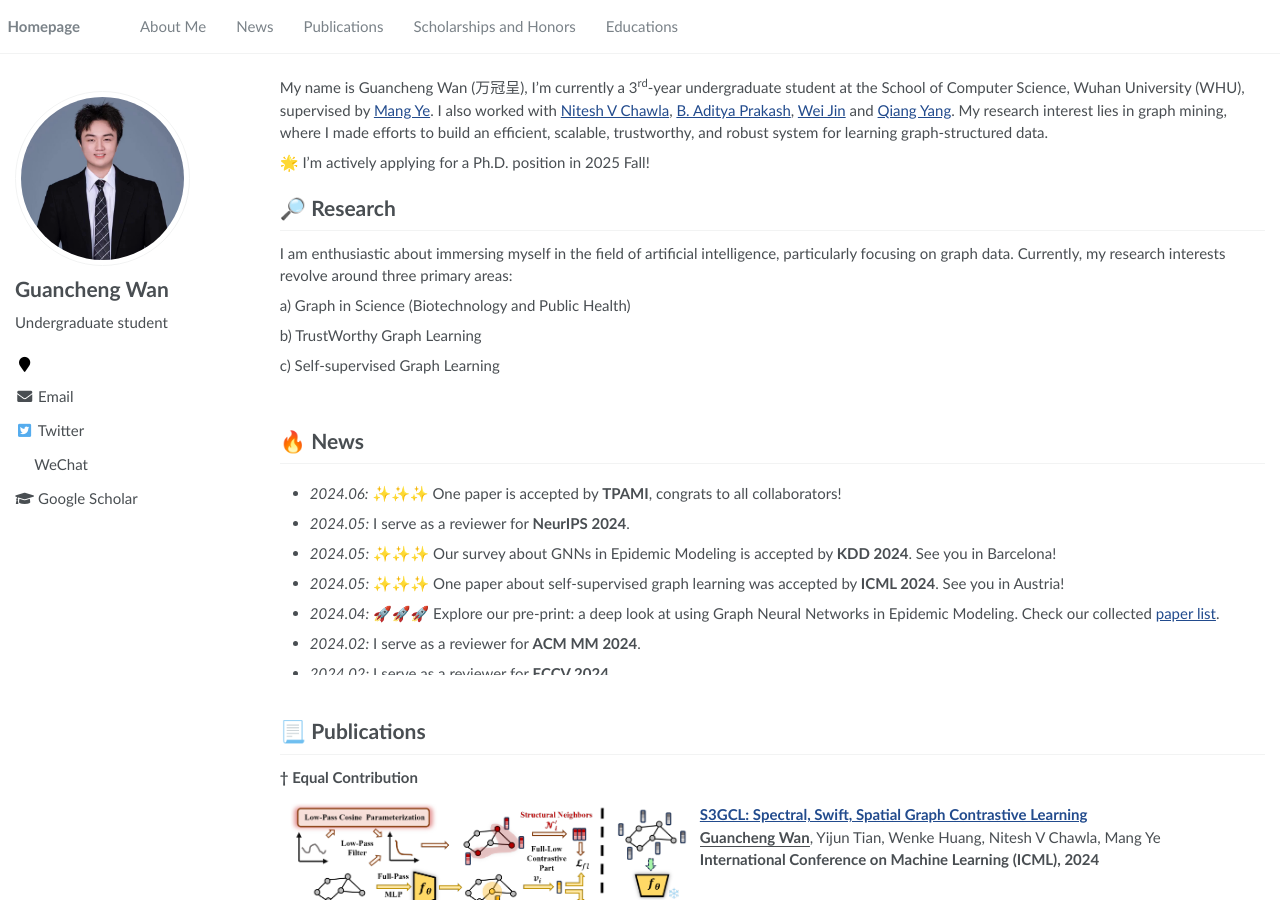
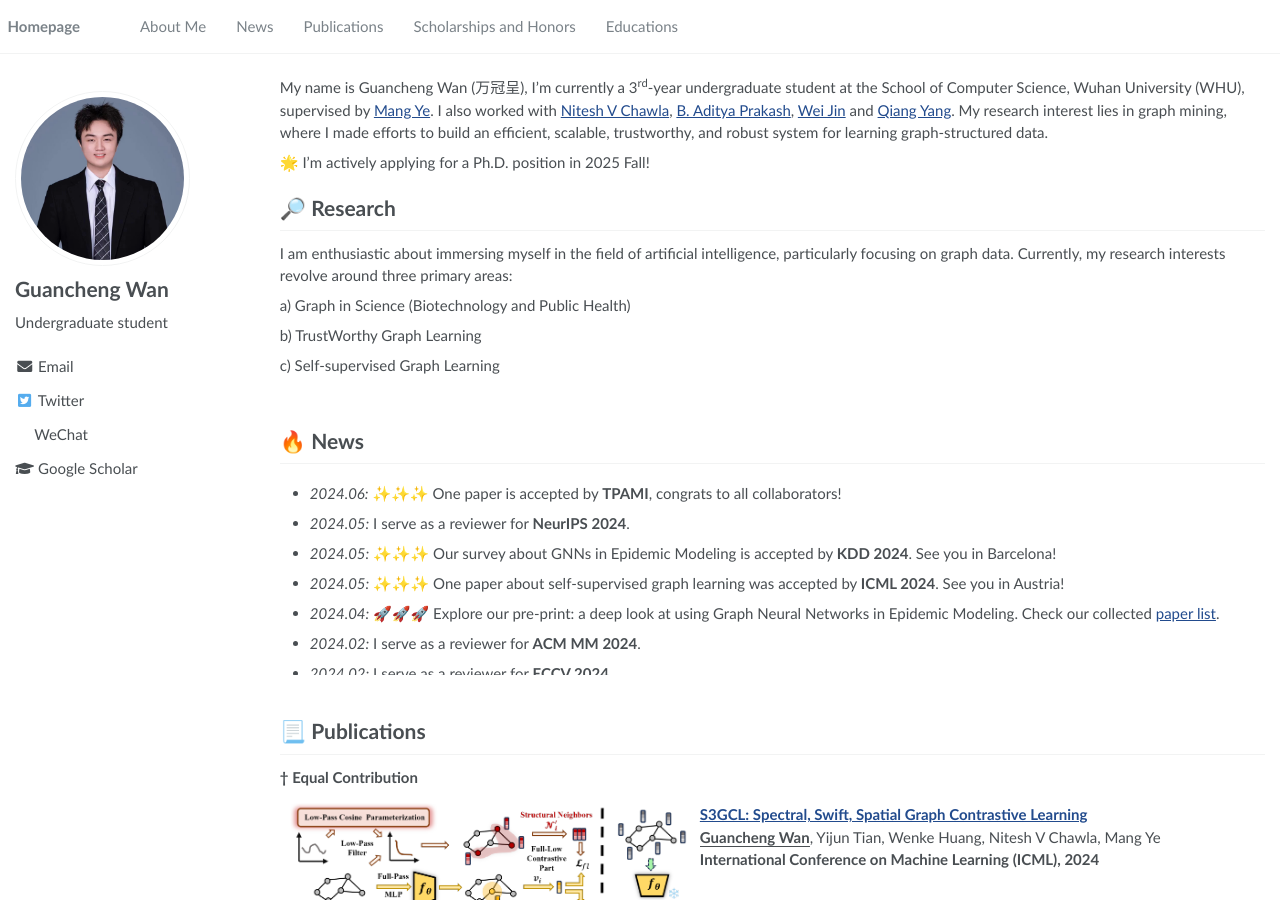
Before and after one commit to SuHui03/guanchengWan.github.io, a Jekyll site: the page built from _pages/about.md, in a window 1280 px wide and 900 px high. Built offline with Jekyll 4.4.1, drawn with Linux system fonts in a browser that asks for light colours.

```diff
--- a/_config.yml
+++ b/_config.yml
@@ -25,7 +25,7 @@ author:
   name             : "Guancheng Wan"
   avatar           : "images/android-chrome-512x512.png"
   bio              : "Undergraduate student"
-  location         : ""
+  location         :
   employer         :
   pubmed           :
   googlescholar    : "https://scholar.google.com/citations?user=pB8zP9UAAAAJ"
```
